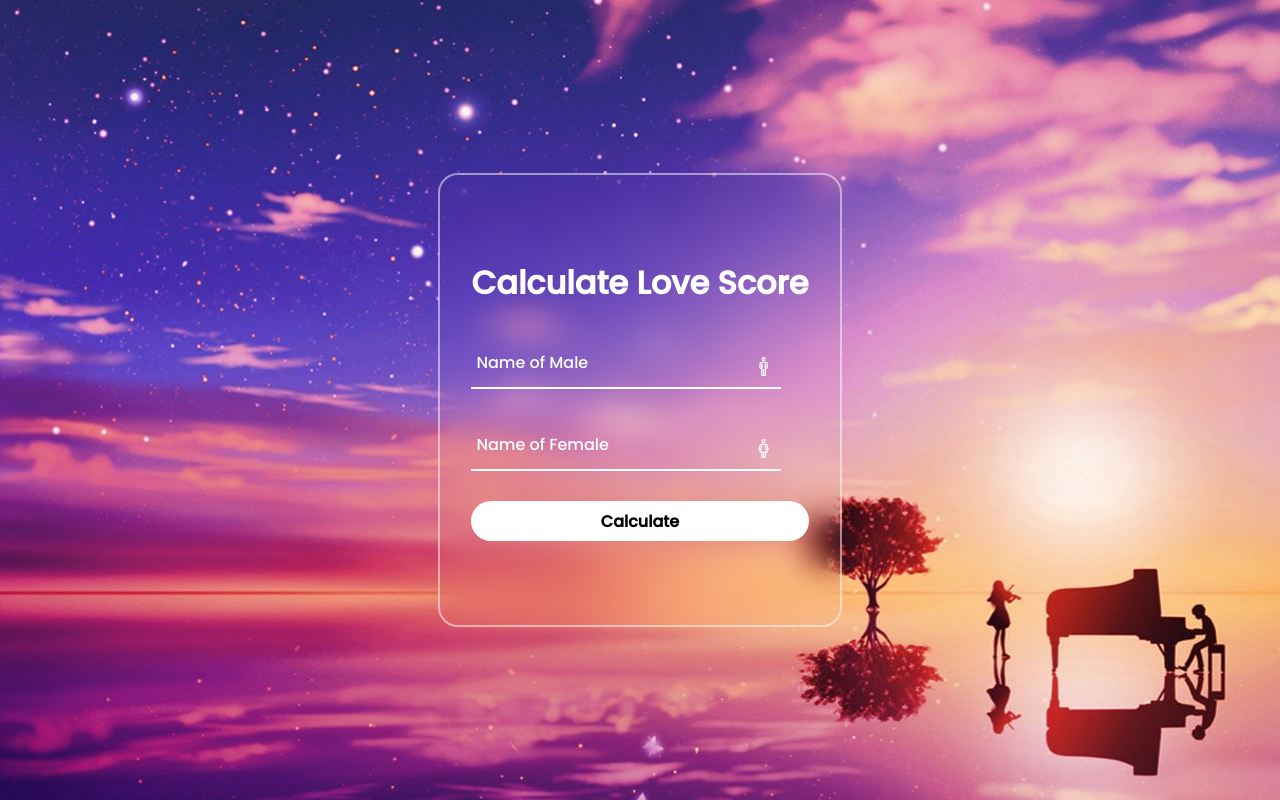
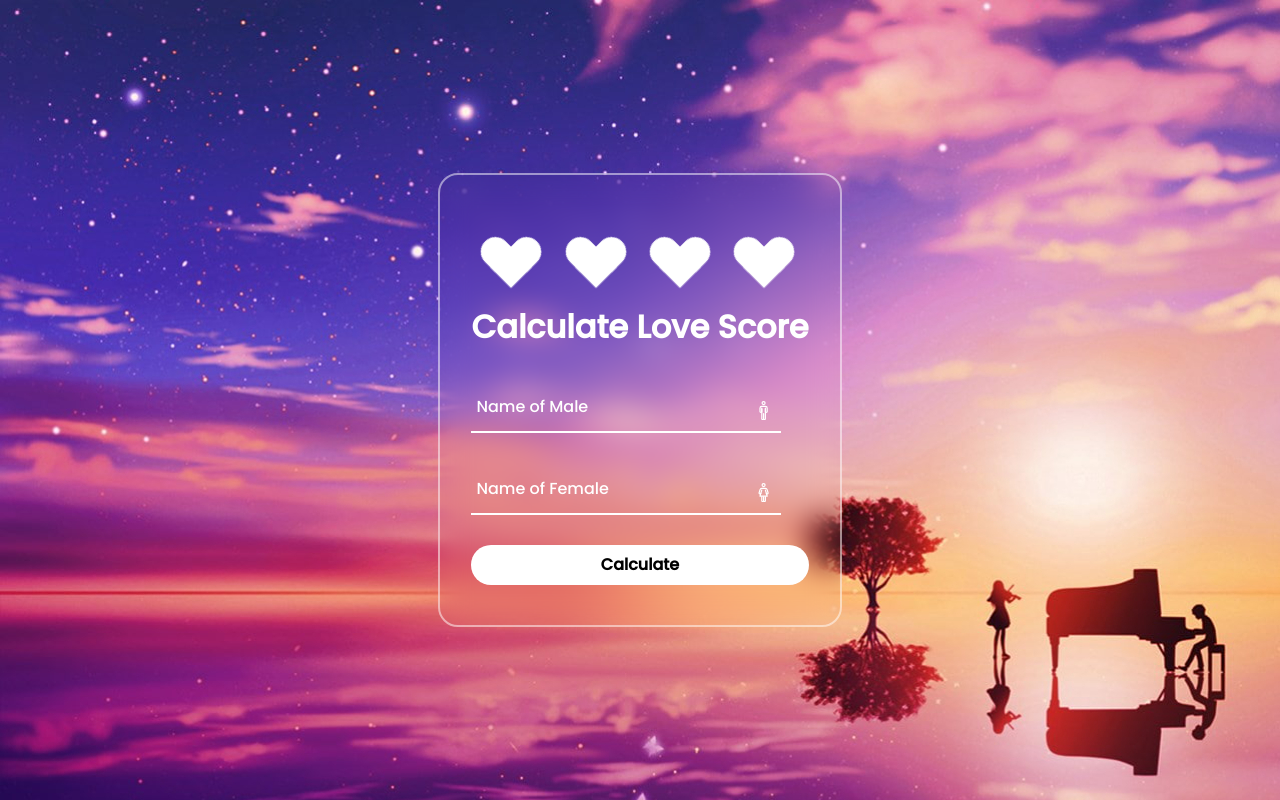
Before and after one commit to patharwataditya/Love_Calculator, a plain HTML site: page index.html in a window 1280 px wide. Drawn offline with nearby package versions, Linux system fonts and the light colour scheme.

Commit message:
Added heart animation

```diff
--- a/index.html
+++ b/index.html
@@ -9,6 +9,11 @@
       <div class="form-box">
         <div class="form-value">
           <form action="">
+            <div class="lds-heart"><div></div></div>
+            <div class="lds-heart"><div></div></div>
+            <div class="lds-heart"><div></div></div>
+            <div class="lds-heart"><div></div></div>
+
             <h2>Calculate Love Score</h2>
             <div class="inputbox">
               <ion-icon name="man-outline"></ion-icon>
--- a/styles.css
+++ b/styles.css
@@ -76,3 +76,57 @@ button {
   font-size: 1em;
   font-weight: 600;
 }
+.lds-heart {
+  display: inline-block;
+  position: relative;
+  width: 80px;
+  height: 80px;
+  transform: rotate(45deg);
+  transform-origin: 40px 40px;
+}
+.lds-heart div {
+  top: 32px;
+  left: 32px;
+  position: absolute;
+  width: 32px;
+  height: 32px;
+  background: #fff;
+  animation: lds-heart 1.2s infinite cubic-bezier(0.215, 0.61, 0.355, 1);
+}
+.lds-heart div:after,
+.lds-heart div:before {
+  content: " ";
+  position: absolute;
+  display: block;
+  width: 32px;
+  height: 32px;
+  background: #fff;
+}
+.lds-heart div:before {
+  left: -24px;
+  border-radius: 50% 0 0 50%;
+}
+.lds-heart div:after {
+  top: -24px;
+  border-radius: 50% 50% 0 0;
+}
+@keyframes lds-heart {
+  0% {
+    transform: scale(0.95);
+  }
+  5% {
+    transform: scale(1.1);
+  }
+  39% {
+    transform: scale(0.85);
+  }
+  45% {
+    transform: scale(1);
+  }
+  60% {
+    transform: scale(0.95);
+  }
+  100% {
+    transform: scale(0.9);
+  }
+}
```
